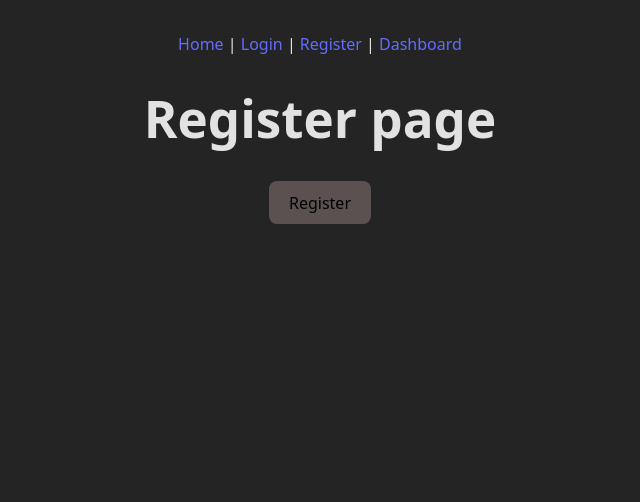
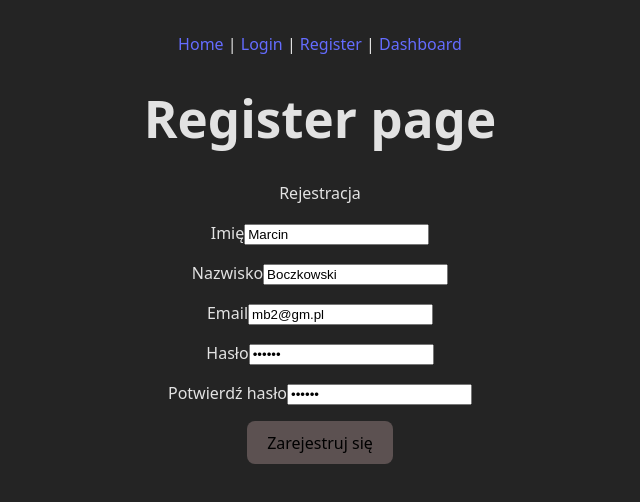
Before and after one commit to Axemaher/Reclamations, a React (Vite) app: page /register in a window 1280 px wide. Shown: the top 502 px of the page, without its empty margins (320-960 px from the left). Built offline with nearby package versions, Linux system fonts and the light colour scheme.

Commit message:
Working register skeleton

```diff
--- a/src/components/RegisterForm/RegisterForm.jsx
+++ b/src/components/RegisterForm/RegisterForm.jsx
@@ -1,22 +1,209 @@
+import { useState } from "react";
 import { useNavigate } from "react-router-dom";
+import { Link } from 'react-router-dom';
+import { getAuth, createUserWithEmailAndPassword } from "firebase/auth";
+import { doc, addDoc, setDoc, } from "firebase/firestore";
+import { db } from "../../app/firebaseConfig";
 
 function RegisterForm({ setUserLogged }) {
 
   const navigate = useNavigate();
+  const auth = getAuth();
 
 
-  const handleRegister = async() => {
-    // register
+  const [emailInUse, setEmailInUse] = useState(null)
+  const [registerData, setRegisterData] = useState({
+    firstName: 'Marcin',
+    lastName: 'Boczkowski',
+    email: 'mb2@gm.pl',
+    password: '123456',
+    confirmPassword: '123456'
+  });
 
-    // after succes register
-    setUserLogged(true);
-    return navigate(`/dashboard/`, { replace: true });
+  const handleOnChange = (e) => {
+    setRegisterData((prevState) => ({
+      ...prevState,
+      [e.target.name]: e.target.value,
+    }));
   };
 
+
+  const [inputErrors, setInputErrors] = useState({
+    firstNameError: null,
+    lastNameError: null,
+    emailError: null,
+    passwordError: null,
+    confirmPasswordError: null
+  });
+
+  const emailPattern = /^[^\s@]+@[^\s@]+\.[^\s@]+$/;
+  const validators = {
+    firstName: v => v.trim().length >= 3,
+    lastName: v => v.trim().length >= 3,
+    email: v => emailPattern.test(v),
+    password: v => v.length >= 6,
+    confirmPassword: v => v.length >= 6 && v === registerData.password,
+  };
+
+  const validateField = (name, value) => {
+  if (!validators[name]) return;
+  const isValid = validators[name](value);
+  setInputErrors(prevState => ({
+      ...prevState,
+      [`${name}Error`]: !isValid
+    }))
+};
+
+  const handleOnBlur = (e) => {
+    const { name, value } = e.target;
+    validateField(name, value);
+  }
+
+
+
+  const validationCorrectCheck = () => {
+    const newErrors = {};
+
+    //get all input names from registerData
+    Object.keys(registerData).forEach(key => {
+      const value = registerData[key];
+
+      //exist valid function for this input in validators and check data
+      //if validator not exist or data ok return true
+      const inputdDataCorrect = validators[key] ? validators[key](value) : true;
+      newErrors[`${key}Error`] = !inputdDataCorrect;
+    });
+
+    setInputErrors(prevState => ({ ...prevState, ...newErrors }));
+
+    // if any error = true return false
+    const anyErrorsNow = Object.values(newErrors).some(e => e === true)
+
+    if(anyErrorsNow) {
+      return false
+    } else return true
+  }
+
+  const handleRegister = (e) => {
+    e.preventDefault();
+
+    if(validationCorrectCheck()){
+
+      createUserWithEmailAndPassword(auth, registerData.email, registerData.password)
+        .then(async(userCredential) => {
+          // signed up
+          const {uid} = userCredential.user;
+          setUserLogged(true);
+
+          await setDoc(doc(db, "users", uid, "profile", "main"), {
+            firstName: registerData.firstName,
+            lastName: registerData.lastName,
+          });
+          // await addDoc(collection(db, "users", uid, "reclamations"), {
+          //   title: "Reklamacja numer 123",
+          //   description: "Opis problemu...",
+          //   date: new Date(),
+          //   status: "pending"
+          // });
+
+          console.log("all done")
+          navigate(`/dashboard/`, { replace: true });
+        })
+        .catch((error) => {
+          console.log(error.code)
+          if(error.code === 'auth/email-already-in-use'){
+            setEmailInUse(true);
+          }
+        });
+    }
+  };
+
+
+  const {firstNameError, lastNameError, emailError, passwordError, confirmPasswordError} = inputErrors;
   return (
-    <div>
-      <button onClick={handleRegister}>Register</button>
-    </div>
+    <>
+      <form onSubmit={handleRegister}>
+        <legend>Rejestracja</legend>
+          <p>
+            <label htmlFor="firstName">Imię</label>
+            <input
+                  type="text"
+                  onChange={handleOnChange}
+                  onBlur={handleOnBlur}
+                  name="firstName"
+                  value={registerData.firstName}
+                  id="firstName"
+                  // required
+                  />
+            <span>{firstNameError ? `Wpisz imię (co najmniej 3 znaki)` : ""}</span>
+          </p>
+
+          <p>
+          <label htmlFor="lastName">Nazwisko</label>
+          <input
+                type="text"
+                onChange={handleOnChange}
+                onBlur={handleOnBlur}
+                name="lastName"
+                value={registerData.lastName}
+                id="lastName"
+                // required
+                />
+          <span>{lastNameError ? `Wpisz nazwisko (co najmniej 3 znaki)` : ""}</span>
+        </p>
+
+        <p>
+          <label htmlFor="email">Email</label>
+          <input
+                type="email"
+                onChange={handleOnChange}
+                onBlur={handleOnBlur}
+                name="email"
+                value={registerData.email}
+                id="email"
+                // required
+                />
+          <span>{emailError ? `Wpisz poprawny adres mailowy` : ""}</span>
+        </p>
+
+        <p>
+          <label htmlFor="password">Hasło</label>
+          <input
+                type="password"
+                onChange={handleOnChange}
+                onBlur={handleOnBlur}
+                name="password"
+                value={registerData.password}
+                id="password"
+                // required
+                />
+          <span>{passwordError ? `Wpisz hasło (co najmniej 6 znaków)` : ""}</span>
+        </p>
+
+        <p>
+          <label htmlFor="confirmPassword">Potwierdź hasło</label>
+          <input
+                type="password"
+                onChange={handleOnChange}
+                onBlur={handleOnBlur}
+                name="confirmPassword"
+                value={registerData.confirmPassword}
+                id="confirmPassword"
+                // required
+                />
+          <span>{confirmPasswordError ? `Hasła nie są takie same lub hasło jest za krótkie (minimum 6 znaków)` : ""}</span>
+        </p>
+
+        <button type="submit" >Zarejestruj się</button>
+        {emailInUse ?
+        <>
+          <span>Nie możesz się zarejestrować, na podany email istnieje już zarejestrowane konto</span>
+          <Link to="/login"> Zaloguj się </Link>
+        </>:""
+        }
+
+      </form>
+    </>
   );
 }
 
```
